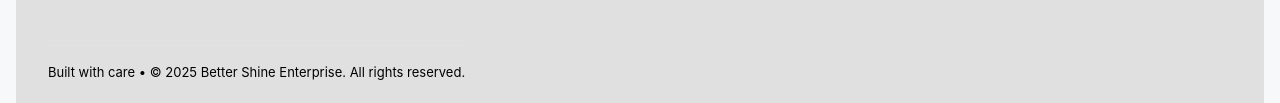
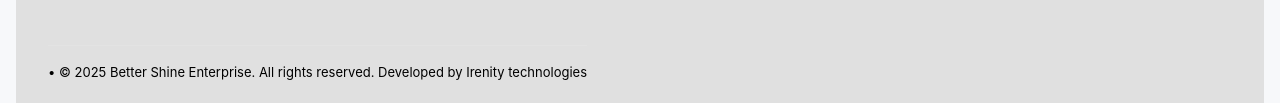
Before and after one commit to Mngaiireen/bettershineenterprises, a plain HTML site: page index.html in a window 1280 px wide. Shown: the part 6960-7063 px from the top of the page. Drawn offline with nearby package versions, Linux system fonts and the light colour scheme.

```diff
--- a/index.html
+++ b/index.html
@@ -3,8 +3,8 @@
 <head>
   <meta charset="utf-8" />
   <meta name="viewport" content="width=device-width,initial-scale=1" />
-  <title>Better Shine Enterprise — Metal Finishing & Galvanizing</title>
-  <meta name="description" content="Electro-Galvanizing, Hot-Dip Galvanizing, Chroming & Engraving — Better Shine Enterprises" />
+  <title>BetterShine Enterprises — Metal Finishing & Galvanizing</title>
+  <meta name="description" content="Electro-Galvanizing, Hot-Dip Galvanizing, Chroming & Engraving — BetterShine Enterprises" />
   <link rel="stylesheet" href="https://cdnjs.cloudflare.com/ajax/libs/font-awesome/6.5.0/css/all.min.css" integrity="sha512-..." crossorigin="anonymous" referrerpolicy="no-referrer" />
   <style>
     :root{
@@ -704,7 +704,8 @@ const swiper = new Swiper('.swiper-container', {
 
 
   <div class="footer-bottom">
-    Built with care • © 2025 Better Shine Enterprise. All rights reserved.
+    • © 2025 Better Shine Enterprise. All rights reserved.
+    Developed by Irenity technologies
   </div>
 </footer>
 
```
